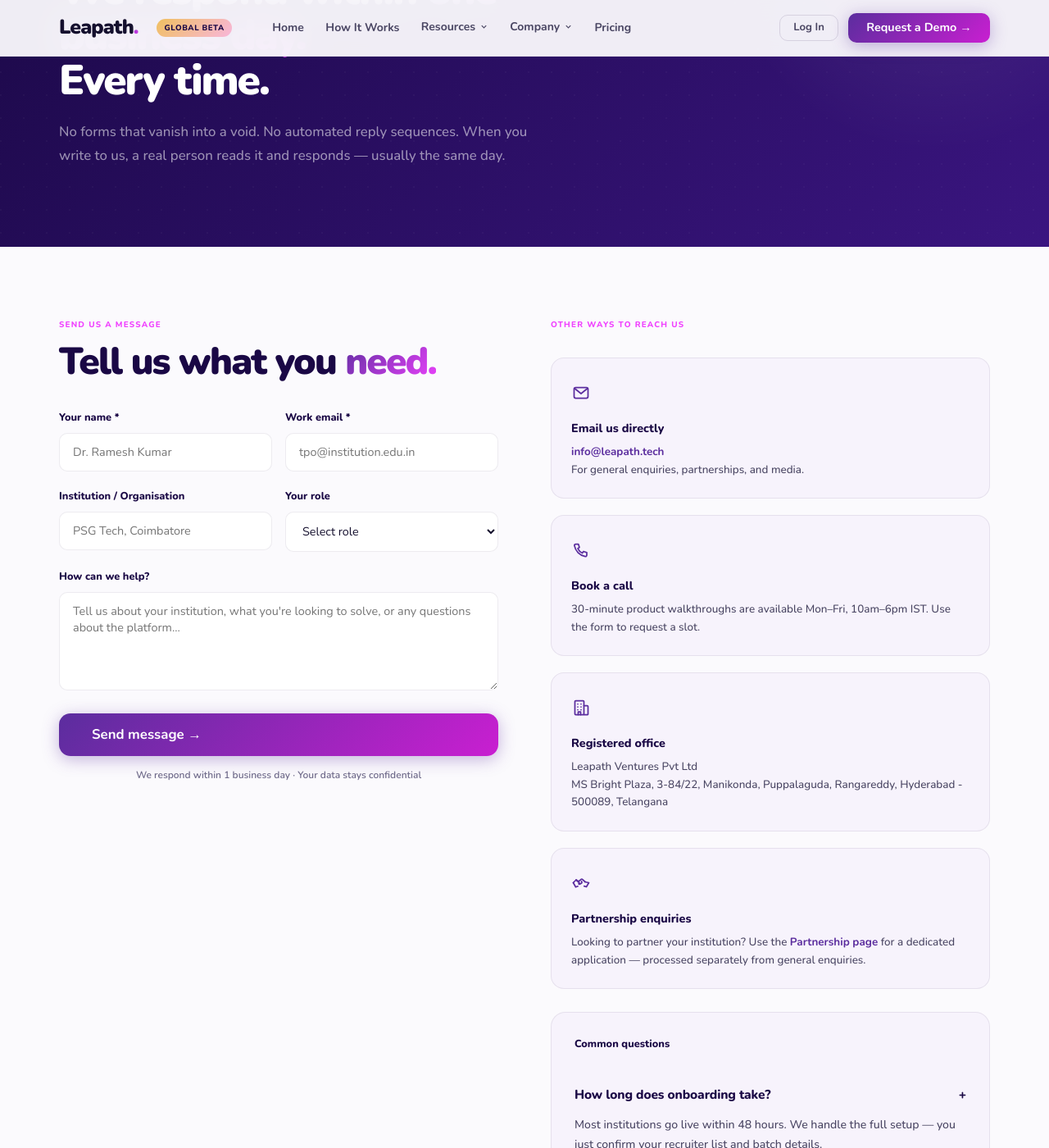
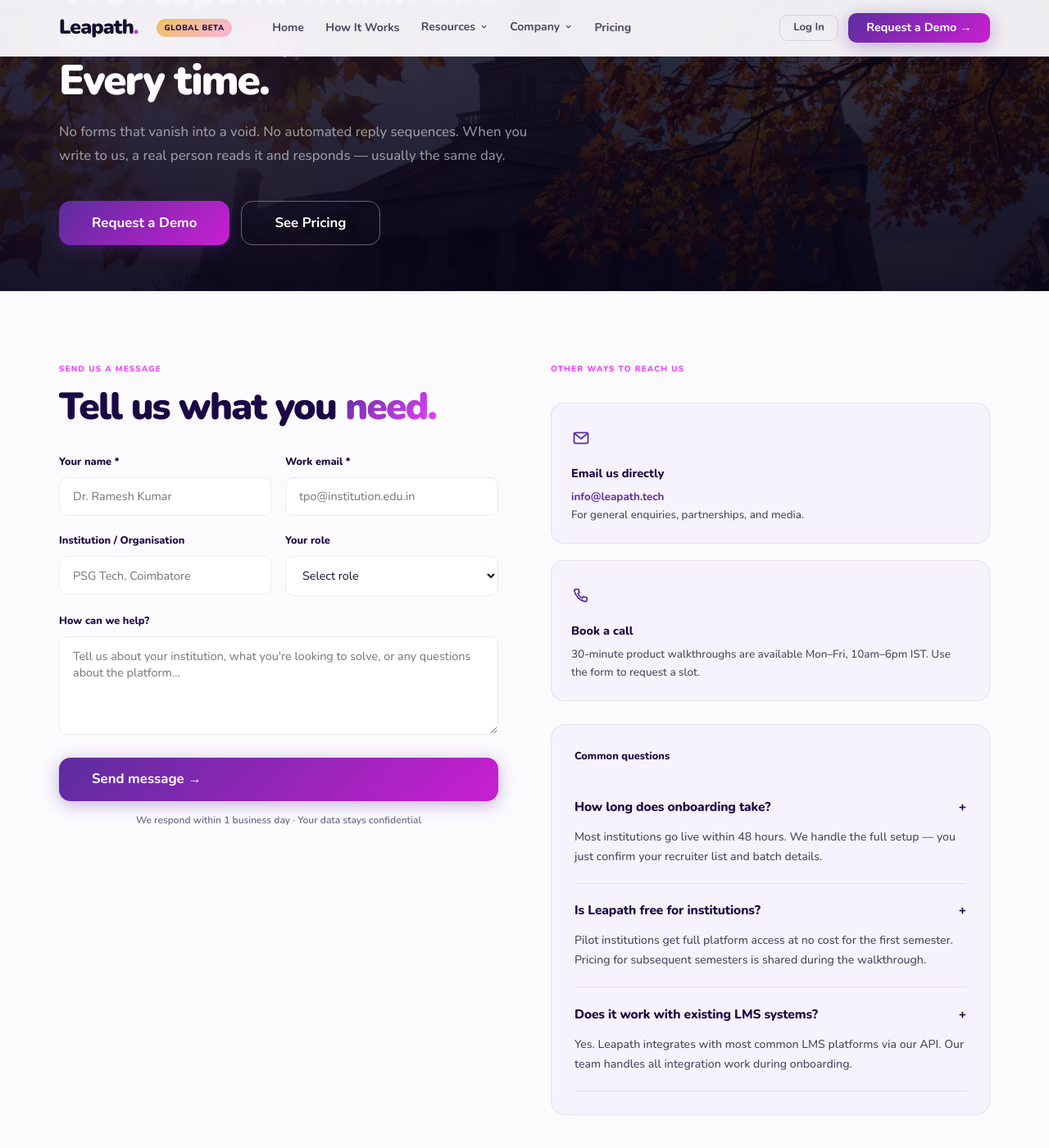
Before and after one commit to Leapath/leapath-website, a Jekyll site: the page built from contact.md, in a window 1280 px wide and 1400 px high, scrolled down 261 px. Shown: the whole window at 82% size. Built offline with Jekyll 4.4.1, drawn with Linux system fonts in a browser that asks for light colours; some of the changed text lies outside the part shown.

Commit message:
Upgrade contact page hero, add missing closing CTA, trim redundant cards
Replaces the contact page's flat gradient hero with a real, page-exclusive
photo and proper CTA buttons; frees that photo up by removing it from the
90-day-readiness-sprint post's closing CTA (reverted to a plain gradient
card there). Removes the redundant "Registered office" and "Partnership
enquiries" cards from the sidebar (address lives in the footer, partnership
already has its own page), and adds the closing "Request a Demo" CTA banner
that every other page has but contact was missing.

Co-Authored-By: Claude Sonnet 5 <noreply@anthropic.com>

```diff
--- a/contact.md
+++ b/contact.md
@@ -6,7 +6,7 @@ description: "Get in touch with Leapath. We respond within one business day, eve
 canonical: "https://www.leapath.tech/contact/"
 ---
 
-{% include v2/sections/page-hero.html tone="purple" style="padding-bottom:3.5rem" eyebrow="Get in touch" title='We respond within <em>one business day.</em><br>Every time.' sub="No forms that vanish into a void. No automated reply sequences. When you write to us, a real person reads it and responds — usually the same day." %}
+{% include v2/sections/page-hero.html tone="photo" style="background-image:url('/assets/images/partnership-banner.jpg');padding-bottom:3.5rem" eyebrow="Get in touch" title='We respond within <em>one business day.</em><br>Every time.' sub="No forms that vanish into a void. No automated reply sequences. When you write to us, a real person reads it and responds — usually the same day." btn1_text="Request a Demo" btn1_href="#contact-form" btn2_text="See Pricing" btn2_href="/pricing/" %}
 
 <section class="ip-section">
   <div class="container">
@@ -33,8 +33,6 @@ canonical: "https://www.leapath.tech/contact/"
         <div class="ip-eyebrow">Other ways to reach us</div>
         <div class="ci-card"><div class="ci-card__ico"><svg class="icon" aria-hidden="true"><use href="#ic-mail"></use></svg></div><div class="ci-card__t">Email us directly</div><div class="ci-card__d"><a href="mailto:info@leapath.tech" style="color:var(--purple);font-weight:700;text-decoration:none">info@leapath.tech</a><br>For general enquiries, partnerships, and media.</div></div>
         <div class="ci-card"><div class="ci-card__ico"><svg class="icon" aria-hidden="true"><use href="#ic-phone"></use></svg></div><div class="ci-card__t">Book a call</div><div class="ci-card__d">30-minute product walkthroughs are available Mon–Fri, 10am–6pm IST. Use the form to request a slot.</div></div>
-        <div class="ci-card"><div class="ci-card__ico"><svg class="icon" aria-hidden="true"><use href="#ic-building"></use></svg></div><div class="ci-card__t">Registered office</div><div class="ci-card__d">Leapath Ventures Pvt Ltd<br>MS Bright Plaza, 3-84/22, Manikonda, Puppalaguda, Rangareddy, Hyderabad - 500089, Telangana</div></div>
-        <div class="ci-card"><div class="ci-card__ico"><svg class="icon" aria-hidden="true"><use href="#ic-handshake"></use></svg></div><div class="ci-card__t">Partnership enquiries</div><div class="ci-card__d">Looking to partner your institution? Use the <a href="/partnership/" style="color:var(--purple);font-weight:700;text-decoration:none">Partnership page</a> for a dedicated application — processed separately from general enquiries.</div></div>
         <div style="background:var(--bgsoft);border:1.5px solid var(--bd);border-radius:18px;padding:1.75rem;margin-top:.5rem">
           <div style="font-size:.8rem;font-weight:800;color:var(--navy);margin-bottom:1.25rem">Common questions</div>
           <div class="acc-item"><div class="acc-q">How long does onboarding take? <span>+</span></div><div class="acc-a">Most institutions go live within 48 hours. We handle the full setup — you just confirm your recruiter list and batch details.</div></div>
@@ -47,3 +45,5 @@ canonical: "https://www.leapath.tech/contact/"
 </section>
 
 {% include v2/sections/reviews.html %}
+
+{% include v2/sections/cta.html bg_img="/assets/v2/images/insights/case-study.jpg" accent="violet" eyebrow="Still have questions?" title='Talk to a real person, <em>not a chatbot.</em>' sub="Book a 30-minute walkthrough and we'll answer every question live, no automated sequences, no waiting." btn1_text="Request a Demo" btn1_href="#contact-form" btn2_text="See Pricing" btn2_href="/pricing/" meta="Response within 1 business day · No commitment required" %}
```
Also changed, not shown: _data/_v2_posts/90-day-readiness-sprint.md (+1 -1 lines).
